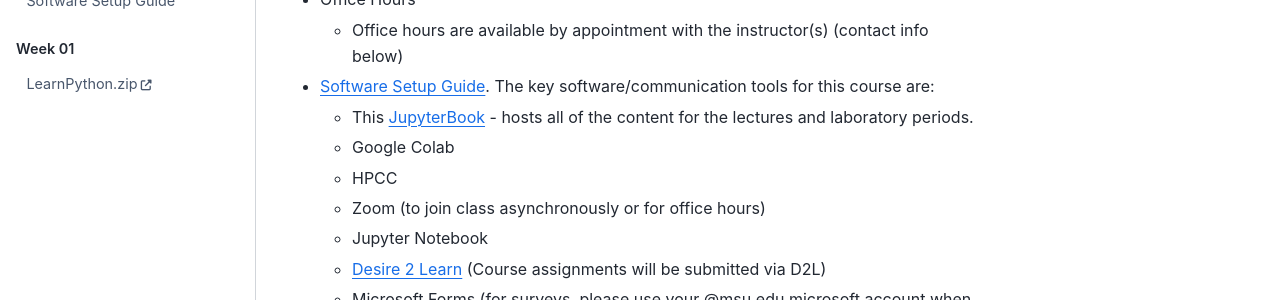
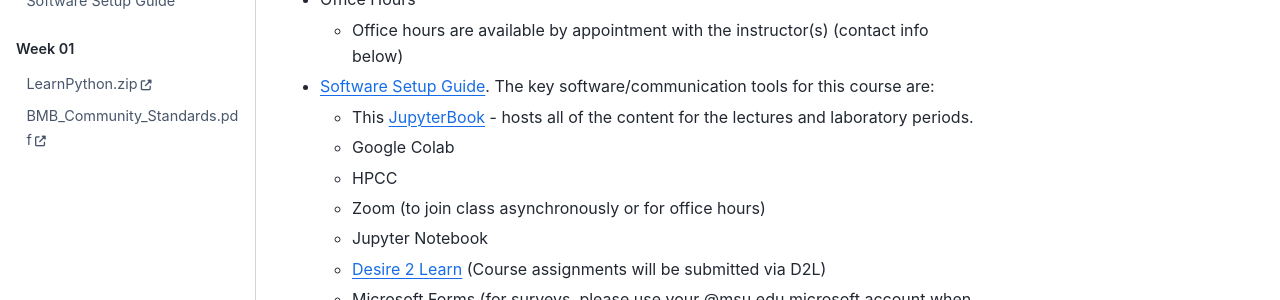
Before and after one commit to ADicksonLab/ml4md-jb, a Jupyter Book: the page built from intro.md, in a window 1280 px wide. Shown: the part 435-735 px from the top of the page. Built offline with Jupyter Book 1.0.4 settings and Sphinx 7.4.7 and the Sphinx Book theme 1.1.4, drawn with Linux system fonts in a browser that asks for light colours; pages that are not in the unit, such as notebooks, are missing from menus.

Commit message:
add community standards pdf

```diff
--- a/_toc.yml
+++ b/_toc.yml
@@ -19,5 +19,7 @@
     chapters:
     - url: https://github.com/ADicksonLab/ml4md-jb/raw/main/Course_Materials/learn_python.zip
       title: LearnPython.zip
+    - url: https://github.com/ADicksonLab/ml4md-jb/blob/8bc6b5d18b4f72c40ad50704cb6507c58f7f595c/Course_Materials/BMB_Community_Standards.pdf
+      title: BMB_Community_Standards.pdf
     - file: Week-01/W1_Lecture_Welcome.ipynb
-    - file: Week-01/Week-01_Lab_ML-Intro-Concepts.ipynb
+    - file: Week-01/W1_Lab_Intro-Concepts.ipynb
```
